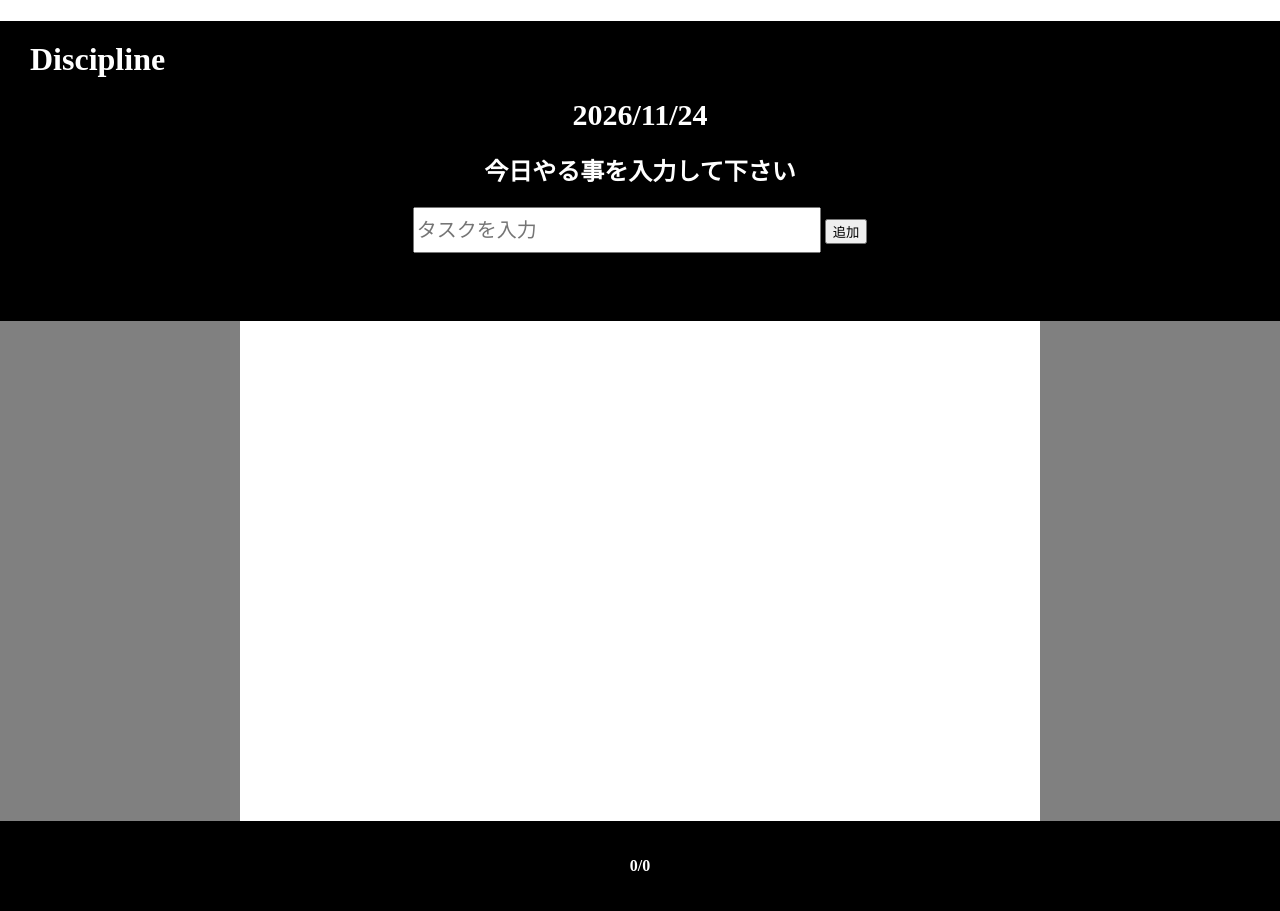
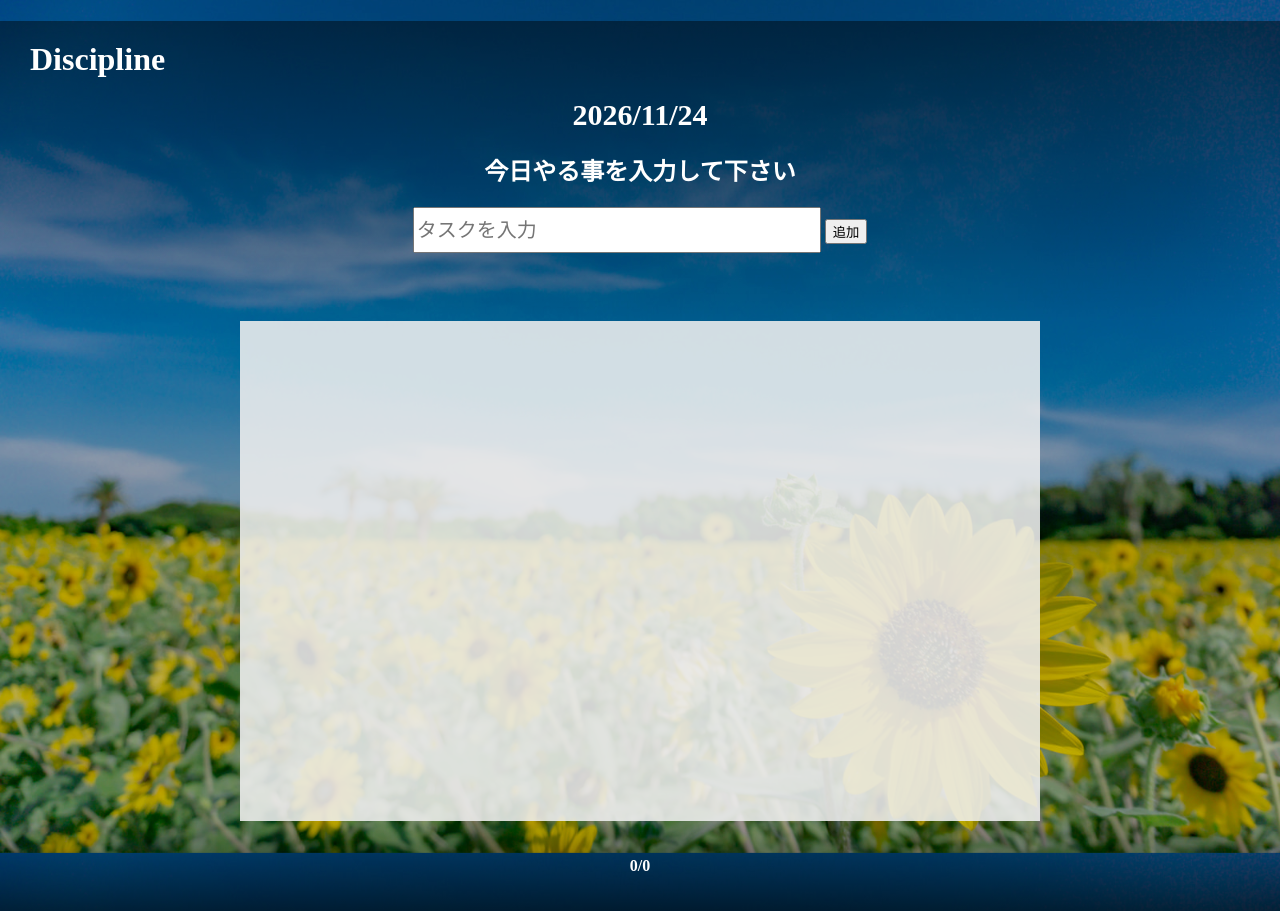
Before and after one commit to tonokura/todo-app, a plain HTML site: page index.html in a window 1280 px wide. Drawn offline with Linux system fonts and the light colour scheme.

Commit message:
タスク一覧の見た目を調整し、背景をひまわりの写真にする

```diff
--- a/style.css
+++ b/style.css
@@ -1,69 +1,76 @@
-body{
-    margin:0;
+body {
+    margin: 0;
+    background-color: #1f5fa8; /* 写真が読み込めなかったときの空色 */
+    background-image: linear-gradient(rgba(0, 0, 0, 0.2), rgba(0, 0, 0, 0.2)), url("images/sunflower.jpg"); /* ページ全体に1枚の写真。全体を少し暗く */
+    background-size: cover;
+    background-position: center;
+    background-attachment: fixed; /* スクロールしても写真は動かない */
 }
 
-header{
-    height: 300Px;
+header {
+    height: 300px;
     width: 100%;
-    background-color:black;
-    color:white;
+    color: white;
+    background-image: linear-gradient(rgba(0, 0, 0, 0.45), rgba(0, 0, 0, 0)); /* 上を暗くして白い文字を読みやすく。下に行くほど透明 */
 }
 
-.header-title{
+.header-title {
     padding: 20px 30px;
     margin-bottom: 0;
 }
-.header-box{
+
+.header-box {
     display: flex;
-    flex-direction: column;   /* 縦に並べる */
-    align-items: center;      /* 横の真ん中に寄せる */
+    flex-direction: column;
+    /* 縦に並べる */
+    align-items: center;
+    /* 横の真ん中に寄せる */
 }
 
-#today{
+#today {
     font-size: 30px;
-    padding:0;
+    padding: 0;
     margin: 0px;
     font-weight: bold;
 }
 
-#task-input{
+#task-input {
     width: 400px;
     height: 40px;
-    font-size:20px;
+    font-size: 20px;
 }
 
-.main-task h2{
+.main-task h2 {
     font-size: 30px;
     margin-top: 0px;
 }
 
 
-main{
+main {
     height: 500px;
     width: 100%;
-    background-color: gray;
-    display:flex;
-    justify-content:center;
+    display: flex;
+    justify-content: center;
     padding-bottom: 0;
 }
 
 
-.main-box{
+.main-box {
     height: 500px;
     width: 800px;
-    background-color: white;
+    background-color: rgba(240, 240, 240, 0.88); /* 少しだけ透ける、少し暗めの白 */
     margin-bottom: 0;
     padding-bottom: 0;
 
 }
 
-.finished{
-    text-decoration:line-through;
+.finished {
+    text-decoration: line-through;
     color: gray;
 
 }
 
-#task-list{
+#task-list {
     font-size: 30px;
     list-style: none;
     display: flex;
@@ -72,11 +79,11 @@ main{
     height: 470px;
 }
 
-.task-checkbox{
+.task-checkbox {
     margin-right: 15px;
 }
 
-#number{
+#number {
     display: flex;
     justify-content: center;
     align-items: center;
@@ -86,18 +93,24 @@ main{
     width: 150px;
 }
 
-#count{
+#count {
     display: flex;
     justify-content: center;
-    position:relative;
+    position: relative;
 }
 
-footer{
-    background-color: black;
+footer {
+    background-image: linear-gradient(rgba(0, 0, 0, 0), rgba(0, 0, 0, 0.6)); /* 上は透明で境目を無くし、下に行くほど暗く */
 }
 
-.deleteButton{
-    margin-left: 15px;
+.deleteButton {
     font-weight: bold;
-    background-color: darkred ;
+    background-color: darkred;
+    margin-left: auto;
 }
+
+#task-list li {
+    display: flex;
+    width: 300px;
+    align-items: center;
+}
```
Also changed, not shown: images/sunflower.jpg (added).
